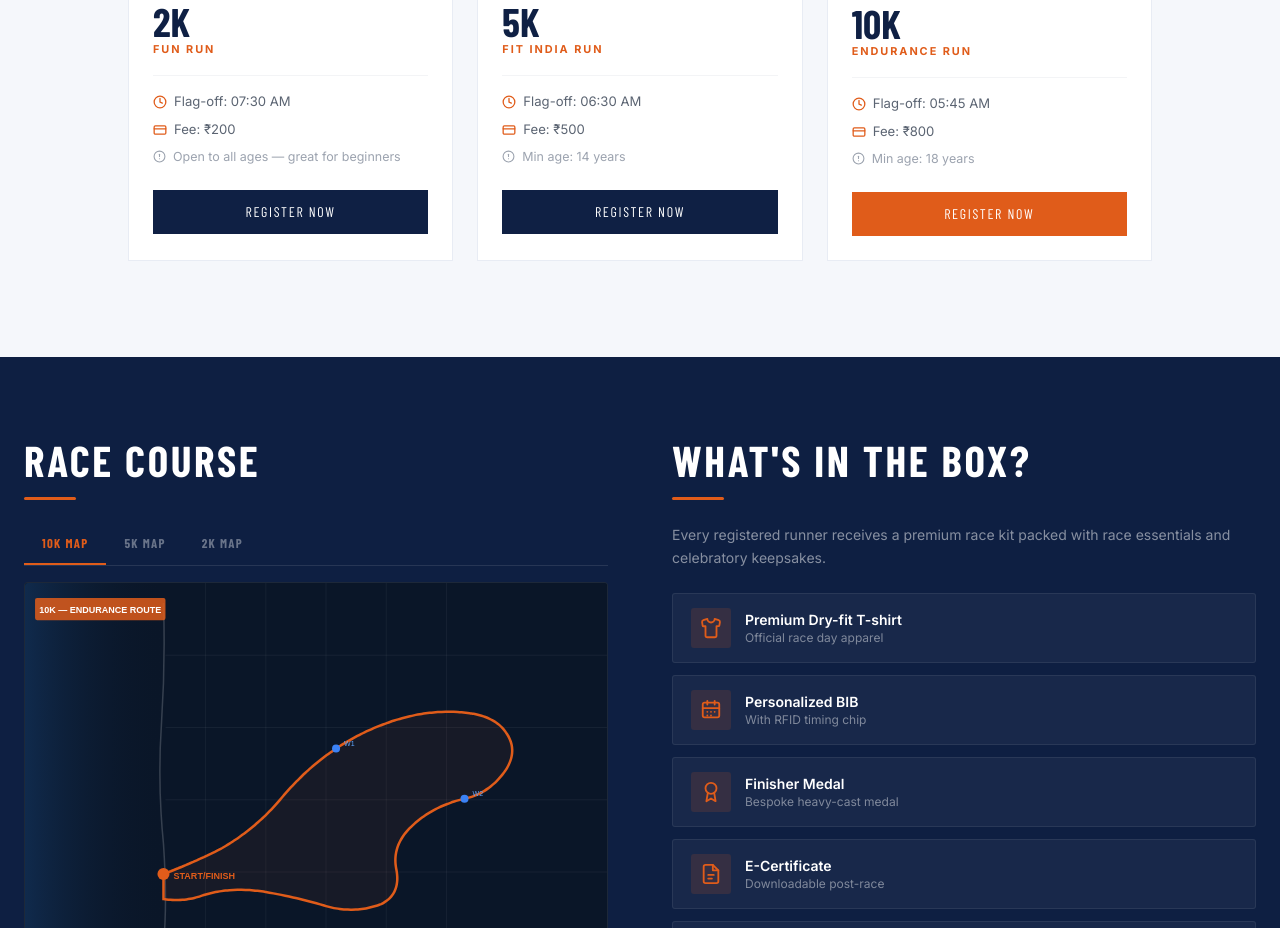
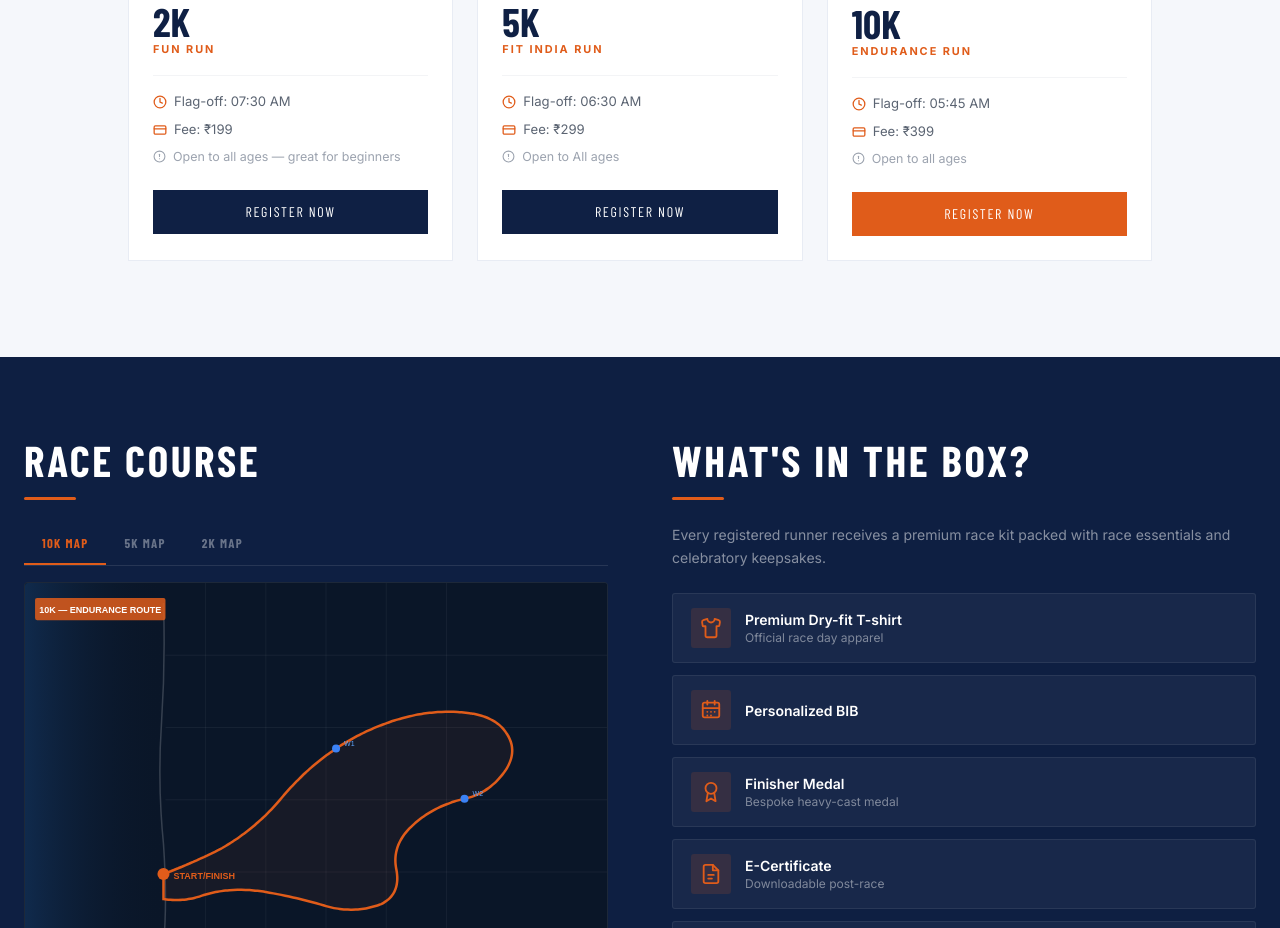
Before and after one commit to ISVN-dev-01/Marathon-Website, a plain HTML site: page index.html in a window 1280 px wide. Shown: the part 1220-2148 px from the top of the page. Drawn offline with nearby package versions, Linux system fonts and the light colour scheme; a web font is replaced by a local one.

Commit message:
Minor Changes

```diff
--- a/index.html
+++ b/index.html
@@ -469,7 +469,7 @@
           </div>
           <div class="cat-meta-row">
             <svg width="14" height="14" viewBox="0 0 24 24" fill="none" stroke="currentColor" stroke-width="2.2" stroke-linecap="round"><rect x="2" y="5" width="20" height="14" rx="2"/><line x1="2" y1="10" x2="22" y2="10"/></svg>
-            <span>Fee: ₹200</span>
+            <span>Fee: ₹199</span>
           </div>
           <div class="cat-note">
             <svg width="13" height="13" viewBox="0 0 24 24" fill="none" stroke="#9CA3AF" stroke-width="2" stroke-linecap="round"><circle cx="12" cy="12" r="10"/><line x1="12" y1="8" x2="12" y2="12"/><line x1="12" y1="16" x2="12.01" y2="16"/></svg>
@@ -493,11 +493,11 @@
           </div>
           <div class="cat-meta-row">
             <svg width="14" height="14" viewBox="0 0 24 24" fill="none" stroke="currentColor" stroke-width="2.2" stroke-linecap="round"><rect x="2" y="5" width="20" height="14" rx="2"/><line x1="2" y1="10" x2="22" y2="10"/></svg>
-            <span>Fee: ₹500</span>
+            <span>Fee: ₹299</span>
           </div>
           <div class="cat-note">
             <svg width="13" height="13" viewBox="0 0 24 24" fill="none" stroke="#9CA3AF" stroke-width="2" stroke-linecap="round"><circle cx="12" cy="12" r="10"/><line x1="12" y1="8" x2="12" y2="12"/><line x1="12" y1="16" x2="12.01" y2="16"/></svg>
-            <span>Min age: 14 years</span>
+            <span> Open to All ages</span>
           </div>
         </div>
         <button onclick="openModal('5K – Fit India Run')" class="mt-6 w-full py-3 font-barlow font-700 text-sm uppercase tracking-wider" style="background:#0F2044;color:#fff;letter-spacing:0.12em;transition:background 0.3s;" onmouseover="this.style.background='#162d5c'" onmouseout="this.style.background='#0F2044'">Register Now</button>
@@ -517,11 +517,11 @@
           </div>
           <div class="cat-meta-row">
             <svg width="14" height="14" viewBox="0 0 24 24" fill="none" stroke="currentColor" stroke-width="2.2" stroke-linecap="round"><rect x="2" y="5" width="20" height="14" rx="2"/><line x1="2" y1="10" x2="22" y2="10"/></svg>
-            <span>Fee: ₹800</span>
+            <span>Fee: ₹399</span>
           </div>
           <div class="cat-note">
             <svg width="13" height="13" viewBox="0 0 24 24" fill="none" stroke="#9CA3AF" stroke-width="2" stroke-linecap="round"><circle cx="12" cy="12" r="10"/><line x1="12" y1="8" x2="12" y2="12"/><line x1="12" y1="16" x2="12.01" y2="16"/></svg>
-            <span>Min age: 18 years</span>
+            <span>Open to all ages</span>
           </div>
         </div>
         <button onclick="openModal('10K – Endurance Run')" class="mt-6 w-full py-3 font-barlow font-700 text-sm uppercase tracking-wider" style="background:#E05C1A;color:#fff;letter-spacing:0.12em;transition:background 0.3s;" onmouseover="this.style.background='#C04810'" onmouseout="this.style.background='#E05C1A'">Register Now</button>
@@ -677,7 +677,6 @@
             </div>
             <div>
               <p class="text-white font-semibold text-sm leading-tight">Personalized BIB</p>
-              <p class="text-white/45 text-xs mt-0.5">With RFID timing chip</p>
             </div>
           </div>
 
```
